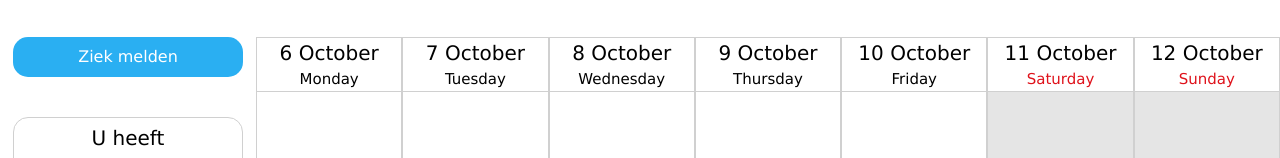
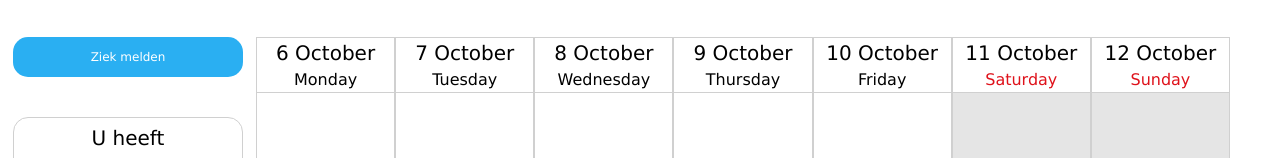
Before and after one commit to Ruveydabal/GeoProfs, a React (Vite) app: page /voorpagina in a window 1280 px wide. Both pictures are taken after a click on the button "Week". Shown: the part 163-321 px from the top of the page. Built offline with nearby package versions, Linux system fonts and the light colour scheme.

Commit message:
text dynamishe grote gegeven en ruimte aan de kalender gegeven

```diff
--- a/src/components/WeekKalenderDag.jsx
+++ b/src/components/WeekKalenderDag.jsx
@@ -10,8 +10,8 @@ function WeekKalenderDag({dag, index, rol, DagIsWeekend}) {
   return (
     <div key={index} className='flex flex-col w-full h-full border-1 border-solid border-[#D0D0D0]'>
         <div className="flex w-full flex-col h-auto flex-1 justify-center items-center bg-[#fff] border-b-1 border-solid border-[#D0D0D0] capitalize">
-            <div className='flex h-auto w-full justify-center align-baseline text-[20px] text-center'>{moment(dag).format('D MMMM')}</div>
-            <div className={`flex h-auto w-full justify-center align-top text-[15px] text-center ${DagIsWeekend(dag) ? 'text-[#DF121B]' : ''}`}>{moment(dag).format('dddd')}</div>
+            <div className='flex h-auto w-full justify-center align-baseline text-center text-[2.5vh]'>{moment(dag).format('D MMMM')}</div>
+            <div className={`flex h-auto w-full justify-center align-top text-center text-[2vh] ${DagIsWeekend(dag) ? 'text-[#DF121B]' : ''}`}>{moment(dag).format('dddd')}</div>
         </div>
         {DagIsWeekend(dag) || mensenAfwezig.length == 0 ? <></> :
             <div className='flex w-full h-[50px] justify-center items-center bg-[#fff] border-b-1 border-solid border-[#D0D0D0]'>{mensenAfwezig.length} Afwezig</div>
--- a/src/pages/Voorpagina.jsx
+++ b/src/pages/Voorpagina.jsx
@@ -77,7 +77,7 @@ function Voorpagina() {
   return (
     <>
       <Header/>
-      <div className='flex w-full h-[90%] flex-col'>
+      <div className='flex w-full h-[90%] flex-col text-[1.5vh]'>
         {/* topbalk */}
         <div className='h-[120px] w-full flex'>
           <div className='flex h-[120px] w-[20%] justify-center items-center'>
@@ -127,7 +127,7 @@ function Voorpagina() {
             }
           </div>
           {/* render de kalender */}
-          <div className='h-full w-[80%] bg-[#f0f0f0]'>
+          <div className='h-[calc(100%-20px)] w-[calc(80%-50px)] bg-[#f0f0f0]'>
             {MaandofWeekKalender ?
               <WeekKalender week={week} weekDagen={weekDagen} rol={rol}/>
               :
```
